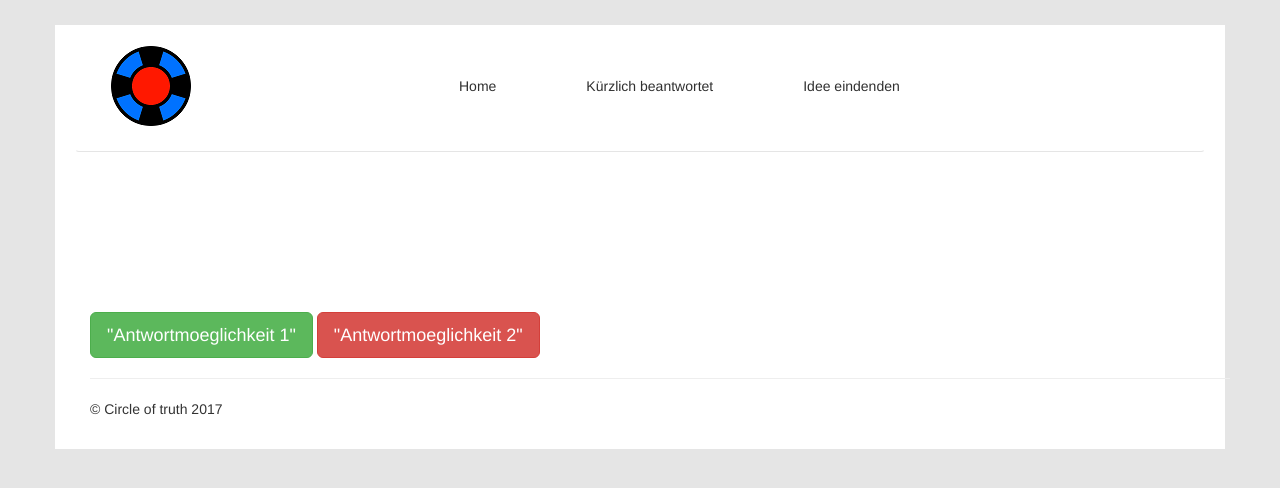
After one commit to badogluEnis/php_circleOfTruth, a PHP site: template view/hauptseite.php in a window 1280 px wide. The commit adds this page. Shown: the top 488 px of the page. Run offline with PHP 8.4, Linux system fonts and the light colour scheme; the template is opened without the code that fills it, so the values that code supplies are empty; some libraries are stand-ins or nearby versions.

Commit message:
added hauptseite, DefaulfControllerredirected

```diff
--- a/controller/DefaultController.php
+++ b/controller/DefaultController.php
@@ -36,7 +36,7 @@ class DefaultController
         // In diesem Fall möchten wir dem Benutzer die View mit dem Namen
         //   "default_index" rendern. Wie das genau funktioniert, ist in der
         //   View Klasse beschrieben.
-        $view = new View('default_index');
+        $view = new View('hauptseite');
         $view->title = 'Startseite';
         $view->heading = 'Startseite';
         $view->display();
--- a/public/css/style.css
+++ b/public/css/style.css
@@ -75,3 +75,7 @@ div[class^="col"] {
 	padding-left: 50px;
 	padding-right: 50px;
 }
+
+.mittig_home {
+	float: centre;
+}
--- /dev/null
+++ b/view/hauptseite.php
@@ -0,0 +1,6 @@
+<div class="mittig_home">
+
+<button type="button" class="btn btn-lg btn-success">"Antwortmoeglichkeit 1"</button>
+<button type="button" class="btn btn-lg btn-danger">"Antwortmoeglichkeit 2"</button>
+
+</div>
```
